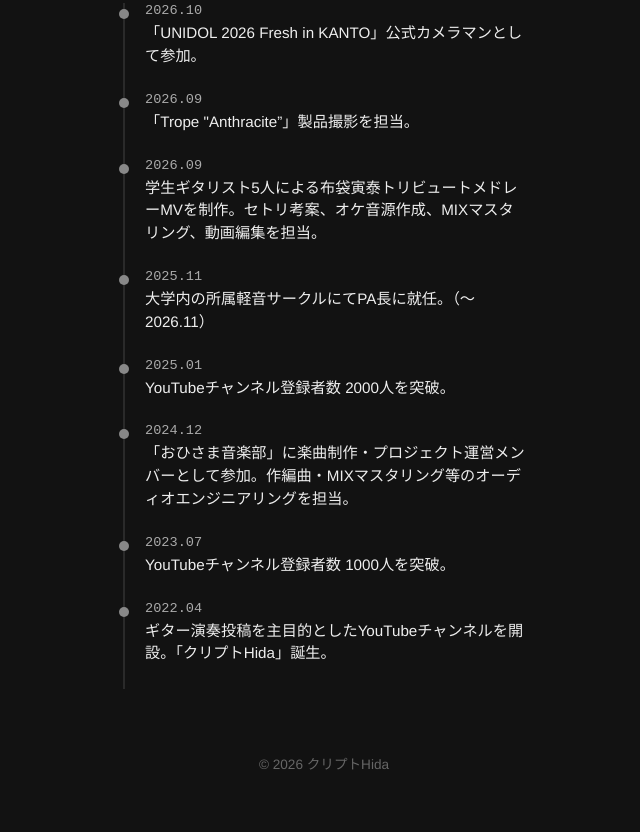
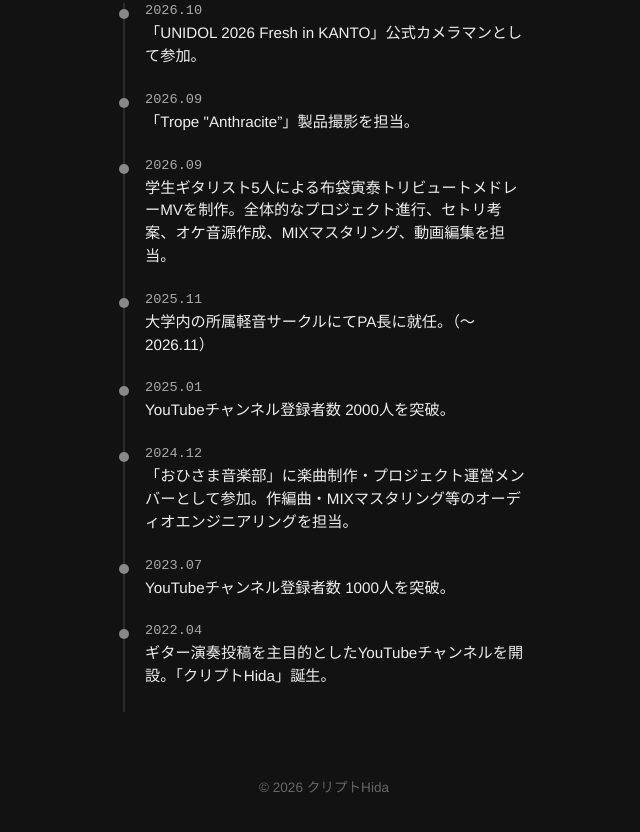
Before and after one commit to Crypto-Hida/my-links, a plain HTML site: page index.html in a window 1280 px wide. Shown: the part 1168-2000 px from the top of the page, without its empty margins (316-956 px from the left). Drawn offline with Linux system fonts and the light colour scheme.

Commit message:
index.html

```diff
--- a/index.html
+++ b/index.html
@@ -218,7 +218,7 @@
         </li>
         <li>
             <div class="timeline-date">2026.09</div>
-            <div class="timeline-content">学生ギタリスト5人による布袋寅泰トリビュートメドレーMVを制作。セトリ考案、オケ音源作成、MIXマスタリング、動画編集を担当。</div>
+            <div class="timeline-content">学生ギタリスト5人による布袋寅泰トリビュートメドレーMVを制作。全体的なプロジェクト進行、セトリ考案、オケ音源作成、MIXマスタリング、動画編集を担当。</div>
         </li>
         <li>
             <div class="timeline-date">2025.11</div>
```
